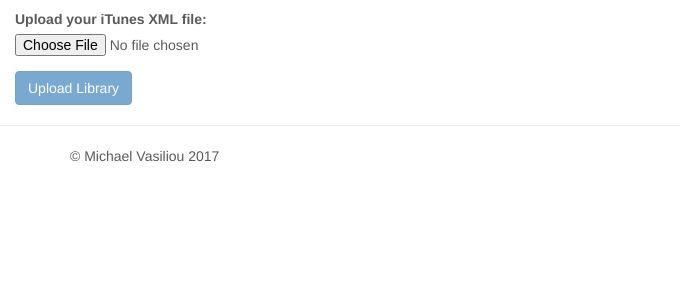
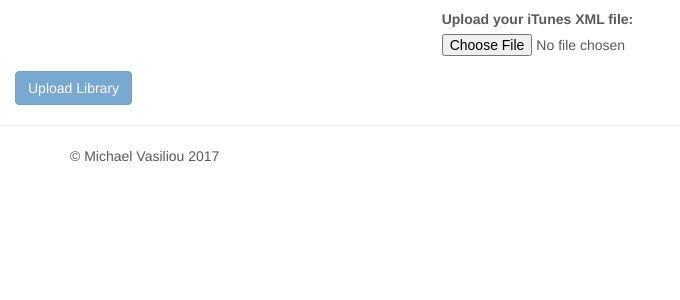
Before and after one commit to mvasiliou/spotify-convert-app, a Django app: template spotify_convert/templates/spotify_convert/index.html in a window 1280 px wide. Shown: the part 51-351 px from the top of the page, without its empty margins (0-680 px from the left). Run offline with Django 3.2, Linux system fonts and the light colour scheme; the template is opened without the code that fills it: values that come from a table or form of the project are taken from there, others are empty; parts of the project's set-up code (start-up, migrations or seed data) failed here and were passed over; some libraries are stand-ins or nearby versions.

Commit message:
More cosmetic changeS

```diff
--- a/spotify_convert/templates/spotify_convert/index.html
+++ b/spotify_convert/templates/spotify_convert/index.html
@@ -7,7 +7,7 @@
 {% block body_block %}
     {% if file_form %}
         <div class ="row">
-        <div class='form-group col-md-5'>
+        <div class='form-group col-md-4 col-lg-offset-4'>
             <label for="file_input">Upload your iTunes XML file:</label>
             <input class='' type="file" id="file_input"/>
         </div>
```
